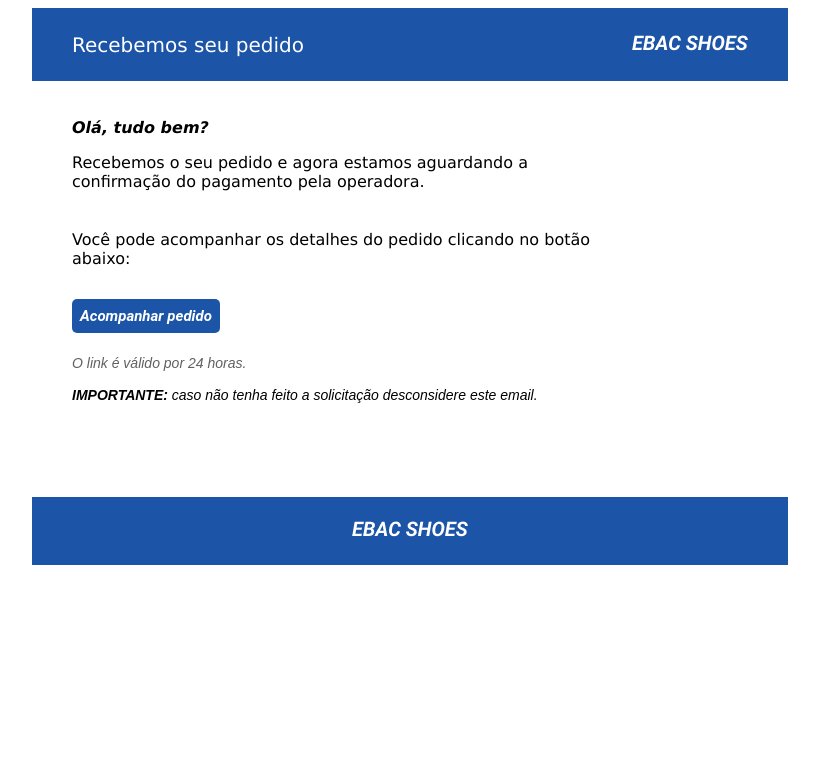
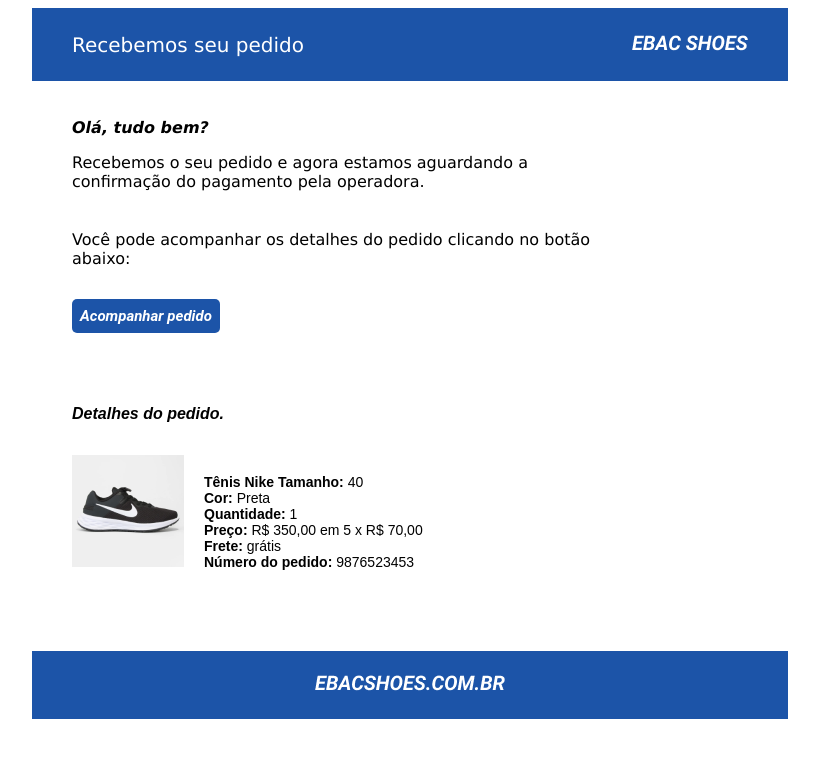
Before and after one commit to jasonrn36/curso-front-end, a plain HTML site: page email-2.html in a window 1280 px wide. Shown: the whole page, without its empty margins (230-1049 px from the left). Drawn offline with Linux system fonts and the light colour scheme.

Commit message:
adicionado um ponto na frase

```diff
--- a/email-2.html
+++ b/email-2.html
@@ -34,31 +34,47 @@
                         <p style="font-family: verdana; font-size: 16px; font-weight: normal; padding-bottom: 23px; ">
                             Você pode acompanhar os detalhes do pedido clicando no botão abaixo:
                         </p>
-                        <a href="#" style="border-radius: 5px; background-color: #1C54A8; font-size:15px; font-family: Roboto, sans-serif; color: #ffff; padding: 8px; text-decoration: none;">
+                        <a href="https://www/ebacshoes/com.br" style="border-radius: 5px; background-color: #1C54A8; font-size:15px; font-family: Roboto, sans-serif; color: #ffff; padding: 8px; text-decoration: none;">
                             <b>
                                 <i>
                                     Acompanhar pedido
                                 </i>
                             </b>
                         </a>
-                        <p style="font-family: sans-serif; font-size: 14px; padding-top: 16px;">
+                    </td>
+                </tr>
+                <tr>
+                    <td colspan="2" style="padding-left: 40px; padding-bottom: 16px; font-size: 16px; font-family: sans-serif;">
+                        <b>
                             <i>
-                            <span style="color: #616161;">
-                                O link é válido por 24 horas.
-                            </span>
-                        <br>
-                        <br>
-                        <b>IMPORTANTE:</b>
-                        caso não tenha feito a solicitação desconsidere este email.
+                                Detalhes do pedido.
                             </i>
-                        </p>
+                        </b>
+                    </td>
+                </tr>
+                <tr>
+                    <td colspan="2" style="padding-left: 40px; padding-top: 16px; padding-bottom: 80px;">
+                        <div style="display: inline-block;">
+                            <img src="/Imagens/Tenis_de_marca.png" alt="Tenis de Marca">
+                        </div>
+                        <div style="display: inline-block;">
+                            <p style="padding-left: 16px; font-family: sans-serif; font-size: 14px; margin: 0;">
+                                <b>Tênis Nike</b>
+                                <b>Tamanho:</b> 40 <br>
+                                <b>Cor:</b> Preta <br>
+                                <b>Quantidade:</b> 1 <br>
+                                <b>Preço:</b> R$ 350,00 em 5 x R$ 70,00 <br>
+                                <b>Frete:</b> grátis <br>
+                                <b>Número do pedido: </b>9876523453
+                            </p>
+                        </div>
                     </td>
                 </tr>
                 <tfoot>
                     <tr>
                         <td align="center" colspan="2" style="background-color: #1C54A8; padding-top: 24px; padding-bottom: 24px;">
                             <a href="https:ebacshoes.com.br">
-                            <img  src="/curso-front-end/Imagens/EBAC SHOES.png" alt="Ebac">
+                            <img  src="/Imagens/EBACSHOES.COM.BR.png" alt="Ebac">
                         </a>
 
                         </td>
```
Also changed, not shown: Imagens/Tenis_de_marca.png (added).
